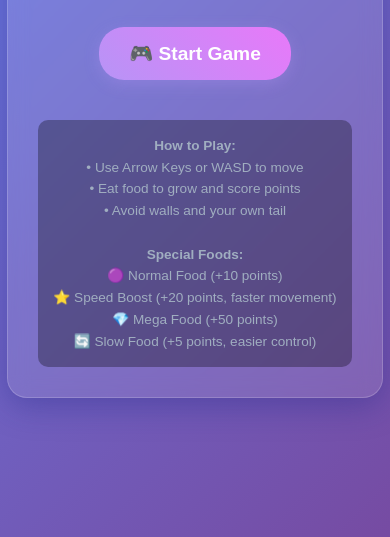
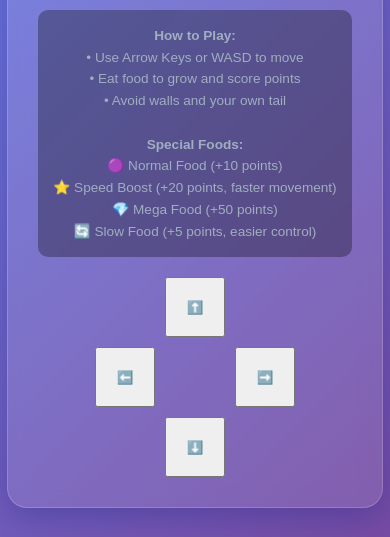
Before and after one commit to Vincent8314/snakeEline, a plain HTML site: page index.html in a window 390 px wide. Shown: the part 307-844 px from the top of the page. Drawn offline with Linux system fonts and the light colour scheme.

Commit message:
update iphone

```diff
--- a/index.html
+++ b/index.html
@@ -148,6 +148,10 @@
             font-size: 12px;
             display: none;
         }
+        @media(min-width: 768px){
+    .direction-buttons { display: none; }
+}
+
     </style>
 </head>
 <body>
@@ -198,6 +202,14 @@
 
             <button class="game-button" onclick="pauseGame()" id="pauseBtn" style="margin-top: 15px;">⏸️ Pause</button>
         </div>
+        <!-- Add this inside .game-play-screen, below your canvas and pause button -->
+<div class="direction-buttons" style="margin-top: 20px; display: grid; grid-template-columns: repeat(3, 60px); grid-template-rows: repeat(3, 60px); justify-content: center; gap: 10px;">
+    <button onclick="changeDirection('up')" style="grid-column: 2; grid-row: 1;">⬆️</button>
+    <button onclick="changeDirection('left')" style="grid-column: 1; grid-row: 2;">⬅️</button>
+    <div></div> <!-- empty center -->
+    <button onclick="changeDirection('right')" style="grid-column: 3; grid-row: 2;">➡️</button>
+    <button onclick="changeDirection('down')" style="grid-column: 2; grid-row: 3;">⬇️</button>
+</div>
 
         <!-- Game Over Screen -->
         <div class="game-screen game-over-screen" id="gameOverScreen">
@@ -741,6 +753,25 @@
 
     updateDebugInfo('Game State', 'Started');
 }
+function changeDirection(direction) {
+    if (!gameRunning || gamePaused) return;
+
+    switch (direction) {
+        case 'left':
+            if (dx !== 1) { dx = -1; dy = 0; }
+            break;
+        case 'right':
+            if (dx !== -1) { dx = 1; dy = 0; }
+            break;
+        case 'up':
+            if (dy !== 1) { dx = 0; dy = -1; }
+            break;
+        case 'down':
+            if (dy !== -1) { dx = 0; dy = 1; }
+            break;
+    }
+    updateDebugInfo('Snake Direction', `${dx},${dy}`);
+}
 
     </script>
 </body>
```
